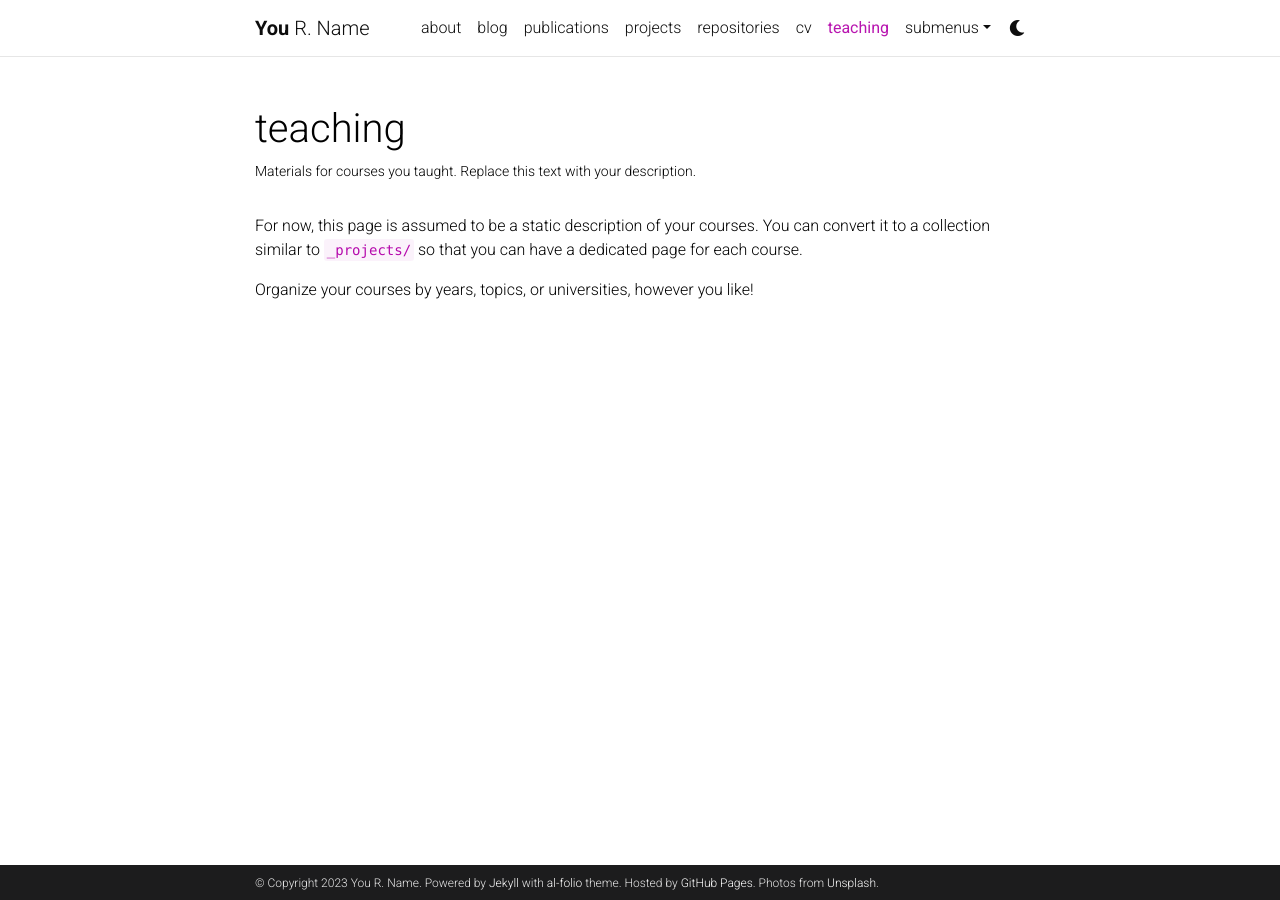
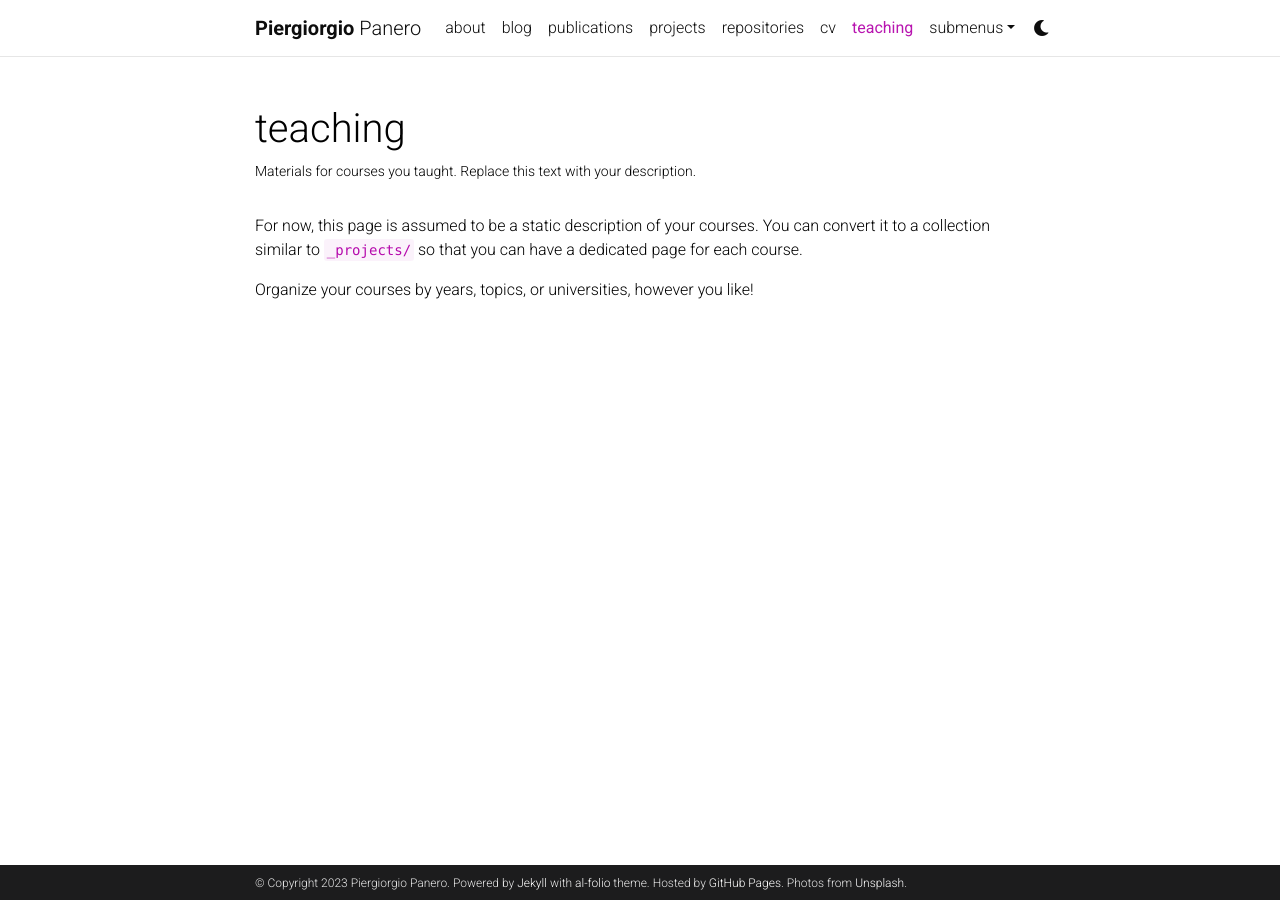
Before and after one commit to PG-P/pg-p.github.io, a Jekyll site: the page built from _pages/teaching.md, in a window 1280 px wide. Built offline with Jekyll 4.4.1, drawn with Linux system fonts in a browser that asks for light colours; comment, search, counter and statistics services are not loaded; a style sheet for code colours, icons or effects is not loaded.

Commit message:
Update _config.yml

```diff
--- a/_config.yml
+++ b/_config.yml
@@ -3,10 +3,10 @@
 # -----------------------------------------------------------------------------
 
 title: blank # the website title (if blank, full name will be used instead)
-first_name: You
-middle_name: R.
-last_name: Name
-email: you@example.com
+first_name: Piergiorgio
+middle_name:
+last_name: Panero
+email: panero1994@gmail.com
 description: > # the ">" symbol means to ignore newlines until "footer_text:"
   A simple, whitespace theme for academics. Based on [*folio](https://github.com/bogoli/-folio) design.
 footer_text: >
@@ -18,8 +18,8 @@
 lang: en # the language of your site (for example: en, fr, cn, ru, etc.)
 icon: ⚛️  # the emoji used as the favicon (alternatively, provide image name in /assets/img/)
 
-url: https://alshedivat.github.io # the base hostname & protocol for your site
-baseurl: /al-folio # the subpath of your site, e.g. /blog/
+url: https://pg-p.github.io # the base hostname & protocol for your site
+baseurl: /blog # the subpath of your site, e.g. /blog/
 last_updated: false # set to true if you want to display last updated in the footer
 impressum_path:  # set to path to include impressum link in the footer, use the same path as permalink in a page, helps to conform with EU GDPR
 
@@ -42,7 +42,7 @@
 # -----------------------------------------------------------------------------
 # RSS Feed
 # -----------------------------------------------------------------------------
-# will use title and url fields
+# will use title and fields
 # Take a look to https://github.com/jekyll/jekyll-feed for more customization
 
 rss_icon: true
```
